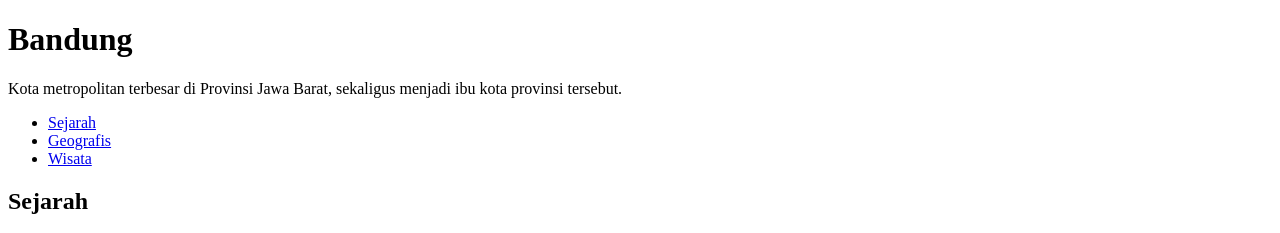
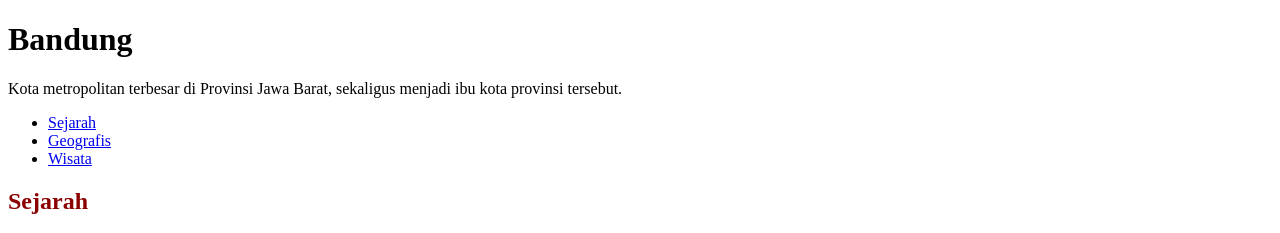
Before and after one commit to Grimlog-Byte/cartoon-hero, a plain HTML site: page Dicoding Course.html in a window 1280 px wide. Shown: the top 233 px of the page. Drawn offline with Linux system fonts and the light colour scheme.

Commit message:
Update Dicoding Course.html

```diff
--- a/Dicoding Course.html
+++ b/Dicoding Course.html
@@ -2,6 +2,11 @@
 <html>
 <head>
 	<title> City of california </title>
+	<style type="text/css">
+		.title { color: darkred; }
+
+
+	</style>
 </head>
 
 <body>
@@ -21,7 +26,7 @@
 	<article>
 
 		<section id="sejarah">
-		<h2>Sejarah</h2>
+		<h2><span class="title"> Sejarah</span></h2>
 		<img src="C:\Users\AMD\Desktop\Website Project\history.jpg" title="Istana Cipanas">
 		<p> Sejarah Kota Bandung secara resmi dimulai pada masa pemerintahan Kolonial Hindia Belanda, pada abad ke-19. Kota Bandung didirikan oleh dan atas kehendak (kebijakan) Bupati Bandung ke-6, R.A. Wiranatakusumah II (1794-1829). </p>
 		</section>
```
